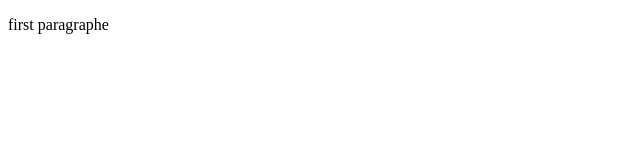
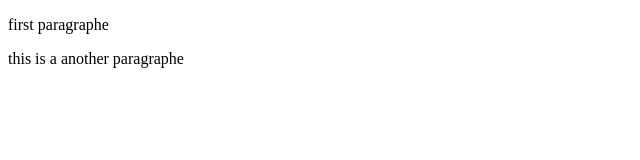
Before and after one commit to XXoussam/learnig-git, a plain HTML site: page index.html in a window 1280 px wide. Shown: the whole page, without its empty margins (0-640 px from the left). Drawn offline with Linux system fonts and the light colour scheme.

Commit message:
added another  p tag

```diff
--- a/index.html
+++ b/index.html
@@ -5,5 +5,6 @@
 </head>
 <body>
     <p>first paragraphe </p>
+    <p>this is a another paragraphe </p>
 </body>
 </html>
```
